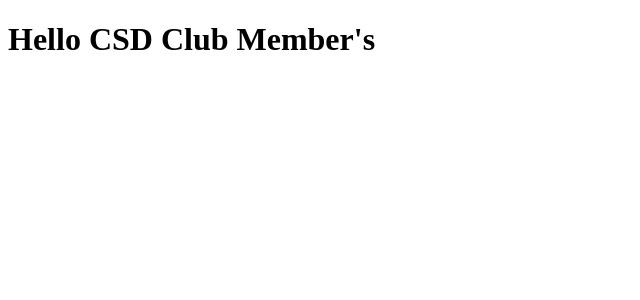
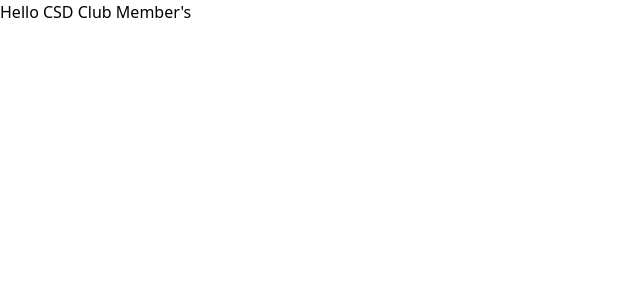
Before and after one commit to sorrymint/ihcc-csd, a Next.js app: page / in a window 1280 px wide. Shown: the top 300 px of the page, without its empty margins (0-640 px from the left). Built offline with nearby package versions, Linux system fonts and the light colour scheme.

Commit message:
added remark packages and imports for Notes Page

```diff
--- a/src/app/Notes/page.tsx
+++ b/src/app/Notes/page.tsx
@@ -0,0 +1,11 @@
+import { remark } from 'remark';
+import html from 'remark-html';
+
+export default function Notes() {
+
+    return (
+        <div>
+
+        </div>
+    );
+}
--- /dev/null
+++ b/src/app/globals.css
@@ -0,0 +1 @@
+@import "tailwindcss";
--- a/src/app/layout.tsx
+++ b/src/app/layout.tsx
@@ -1,5 +1,6 @@
 import type { Metadata } from "next";
 import { Geist, Geist_Mono } from "next/font/google";
+import './globals.css';
 
 // Load fonts with CSS variable support
 const geistSans = Geist({
```
Also changed, not shown: package.json (+7 -5 lines), 1 other file (tests, documents, lock files or other folders).
